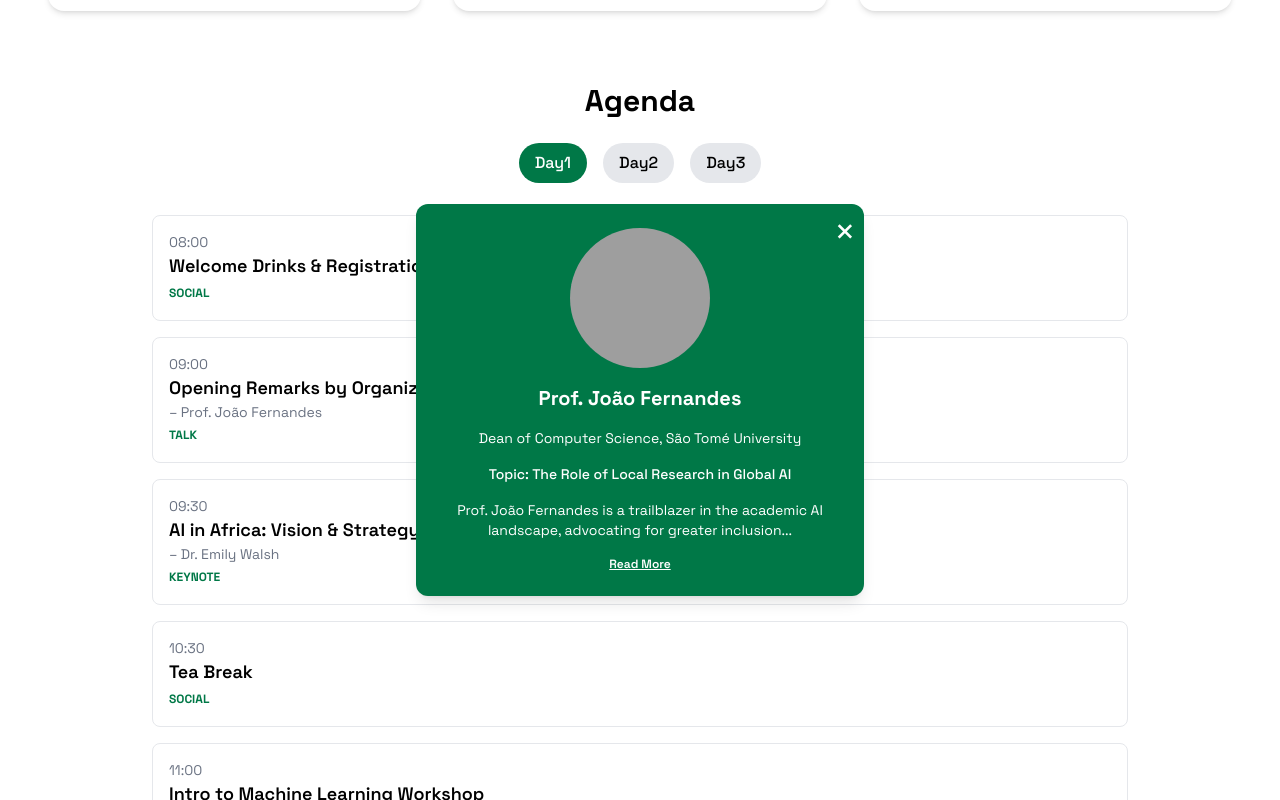
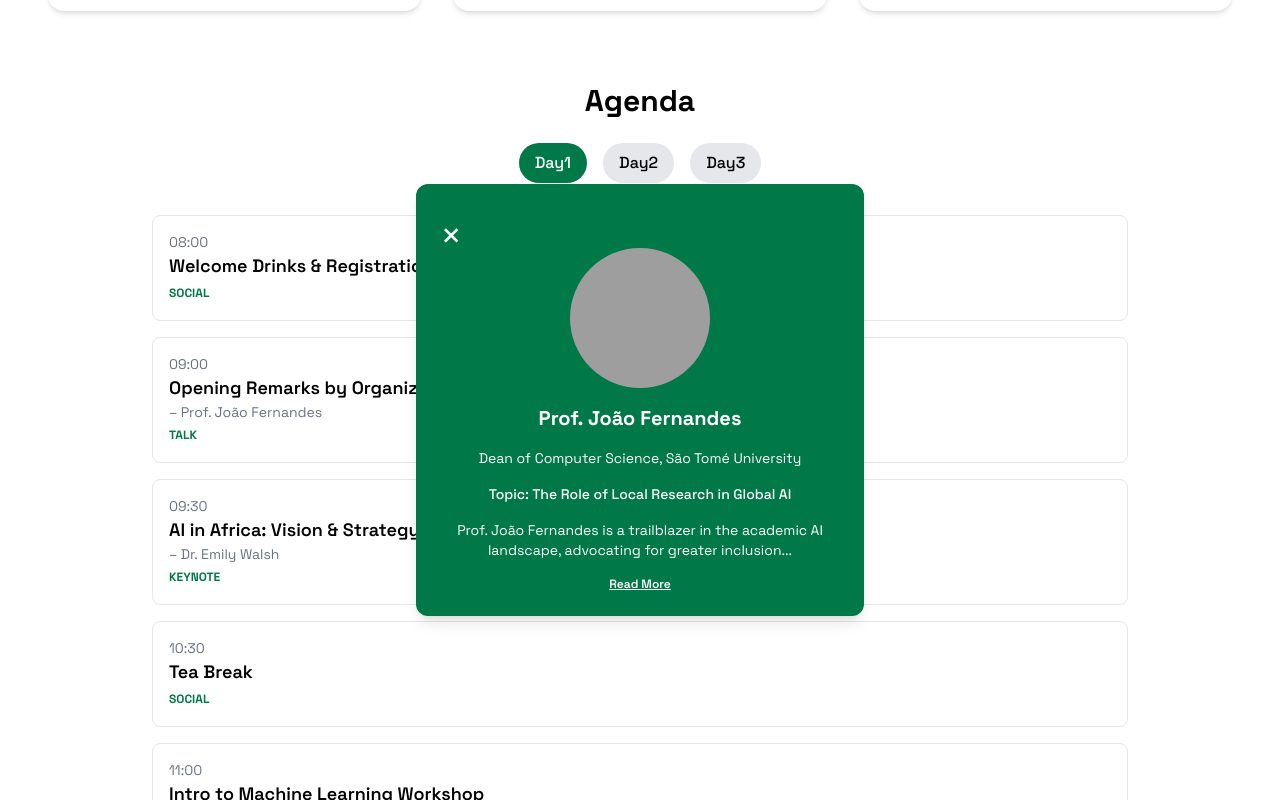
Before and after one commit to MOSOBELULU/indabaX, a React (Vite) app: page /agenda in a window 1280 px wide. Both pictures are taken after a click on the element 640 px from the left and 1781 px from the top of the page. Shown: the part 1381-2181 px from the top of the page. Built offline with nearby package versions, Linux system fonts and the light colour scheme; grey boxes are pictures that could not be loaded.

Commit message:
fixed: scrolling in agenda modal

```diff
--- a/src/components/agenda/AgendaTabs.jsx
+++ b/src/components/agenda/AgendaTabs.jsx
@@ -81,14 +81,16 @@ export default function AgendaTabs() {
             transition={{ duration: 0.25 }}
             className="fixed inset-0 z-50 flex items-center justify-center"
           >
-            <div className="relative bg-[#007847] rounded-xl shadow-lg max-w-md w-[90%] p-6">
+           <div className="relative bg-[#007847] rounded-xl shadow-lg max-w-md w-[90%] max-h-screen overflow-y-auto p-6">
 
-              <button
-                onClick={() => setSelectedSpeaker(null)}
-                className="absolute top-2 right-2 text-white hover:text-red-600 text-4xl"
-              >
-                &times;
-              </button>
+
+             <button
+  onClick={() => setSelectedSpeaker(null)}
+  className="sticky top-2 right-2 text-white hover:text-red-600 text-4xl self-end z-10"
+>
+  &times;
+</button>
+
 
               <div className="flex flex-col items-center text-center gap-4">
                 <img
```
